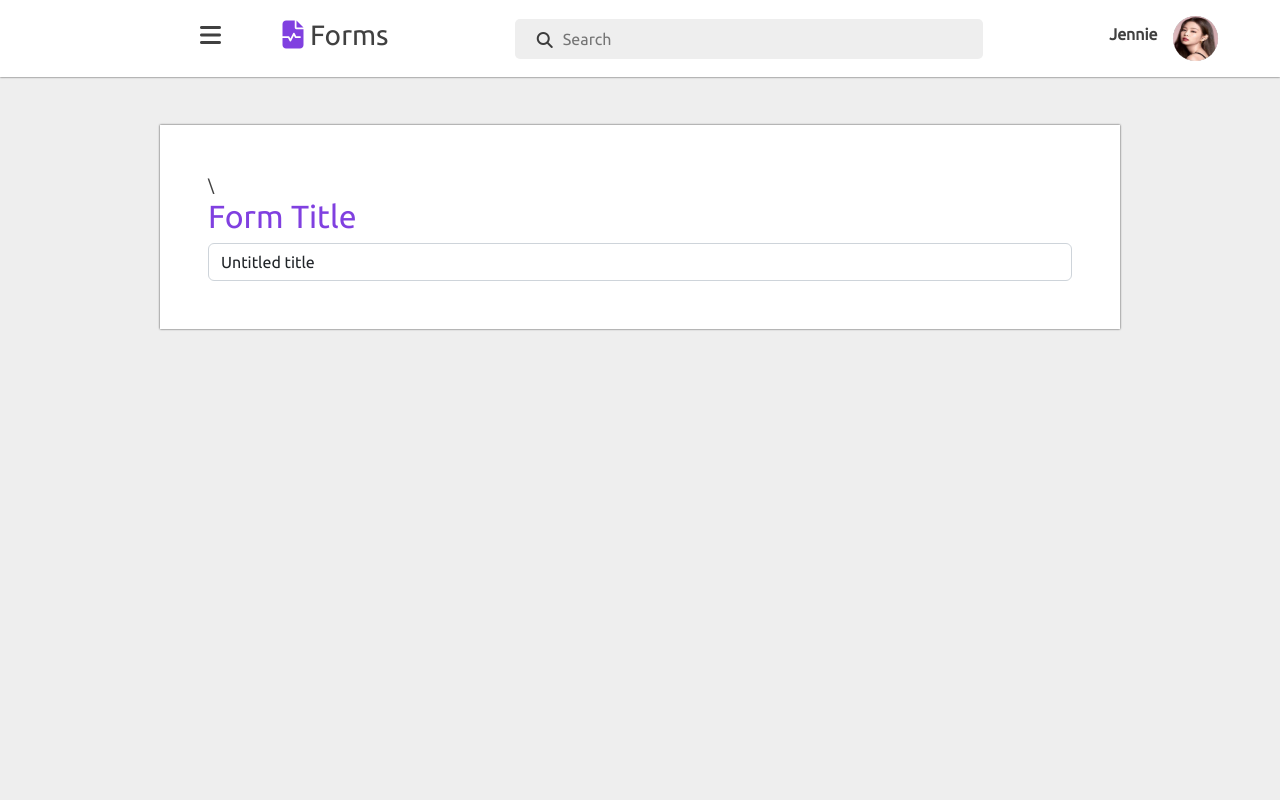
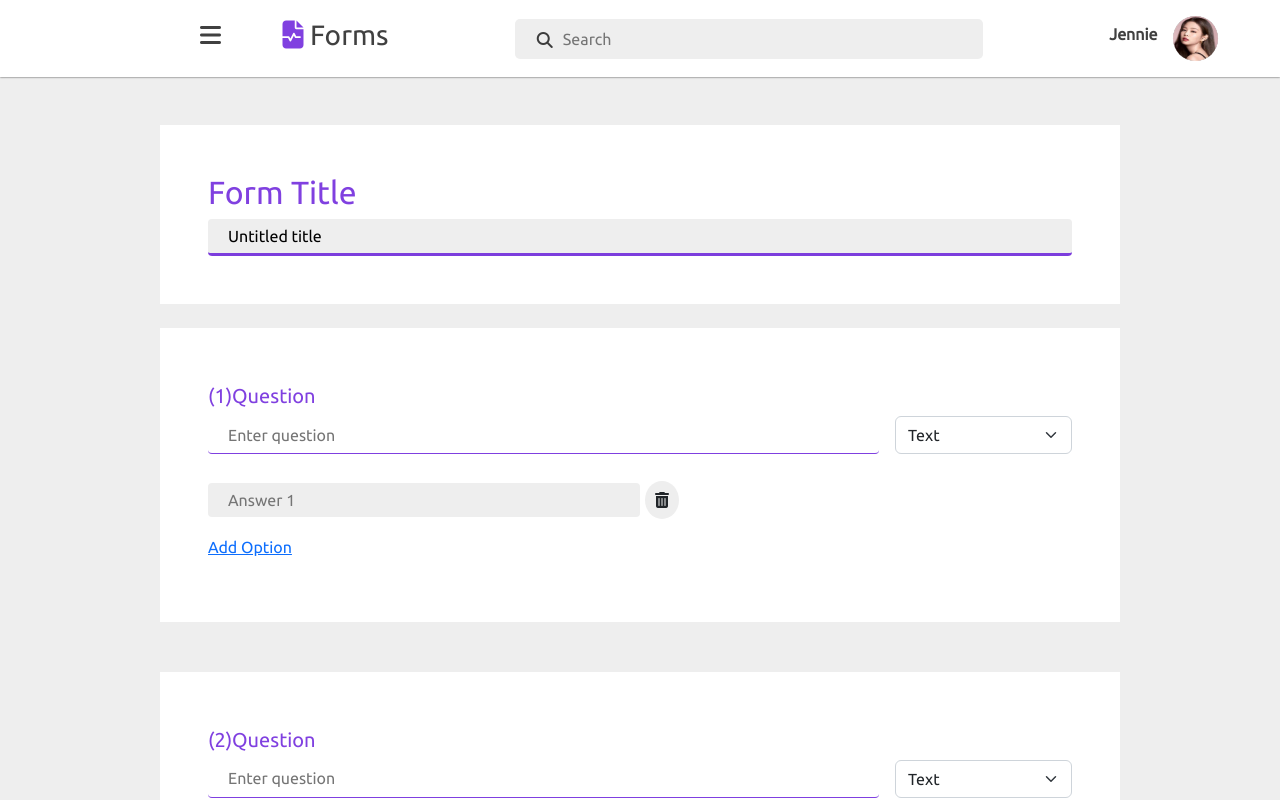
Before and after one commit to myominhtoo/custom_form, a Vue app in the folder form_views/: page /forms/new in a window 1280 px wide. Shown: the top 800 px of the page. Built offline with nearby package versions, Linux system fonts and the light colour scheme.

Commit message:
added view logic for form creating in FormNewPage.vue

```diff
--- a/form_views/src/assets/style/common.css
+++ b/form_views/src/assets/style/common.css
@@ -6,10 +6,15 @@
     font-family: 'Ubuntu', sans-serif
 }
 
+a:hover{
+    cursor: pointer;
+}
+
 :root
 {
     --snow : rgba(255,255,255,1) !important;
     --pale-dk : rgba(0,0,0,0.75) !important;
+    --dk-fade : rgba(0,0,0,0.75) !important;
     --dark : rgba(0,0,0,1) !important;
     --violet : rgba(107, 33, 219 , 0.86) !important;
     --pale : #eee !important;
@@ -202,3 +207,54 @@ body
     outline:none;
     box-shadow:0 0 3px var(--pale-dk);
 }
+
+#form-header
+{
+    background-color: var(--snow);
+}
+
+#form-main #part
+{
+    background:var(--snow);
+    margin-bottom:50px !important;
+}
+
+#form-main input , #form-header input
+{
+    border: none;
+    /* background: var(--pale); */
+    padding:5px 20px;
+    border-radius: 4px;
+    border-bottom: 1.5px solid var(--violet);
+    transition: 0.3s all;
+}
+
+#form-main input:focus , #form-header input
+{
+    outline:none;
+    background: var(--pale);
+    border-bottom: 3px solid var(--violet);
+}
+
+#form-main #part #part-answer
+{
+    border: none !important;
+    color:var(--dark-fade) !important;
+    margin:5px 0;
+    width:50%;
+    background-color: var(--pale);
+}
+
+#form-main #part #part-answer:focus
+{
+    outline: none !important;
+    border: none !important;
+}
+
+#answer-del-btn
+{
+    margin-left:5px;
+    padding:10px;
+    border-radius: 50%;
+    background: var(--pale);
+}
--- /dev/null
+++ b/form_views/src/components/Footer.vue
@@ -0,0 +1,3 @@
+<template>
+    <h1>footer</h1>
+</template>
--- a/form_views/src/pages/FormNewPage.vue
+++ b/form_views/src/pages/FormNewPage.vue
@@ -1,18 +1,55 @@
 <template>
-   <main class="w-auto h-auto">
+   <main class="w-auto">
         <Navbar/>
 
         <div id="main" class="w-75 mx-auto my-5" style="height:300px;">
-            <header id="form-header" class="bg-snow py-5 px-5">\
+            <header id="form-header" class="py-5 px-5">
                 <h2 class="h2 violet">Form Title</h2>
-                <input type="text" v-model="formData.title" class="form-control mx-auto">
+                <input type="text"
+                  v-model="formData.title"
+                  class="w-100 mx-auto"
+                  placeholder="Enter form's title "/>
             </header>
 
-            <main id="form-main">
-                <div id="part" class="py-5 px-5">
+            <main id="form-main" class="my-4">
+                <div v-for="part,index in formData.parts" :key="part.id" id="part" class="py-5 px-5">
+                    <h4 class="h5 violet my-2">({{ index + 1 }})Question</h4>
+                    <div class="w-100 mx-auto d-flex gap-3">
+                        <input
+                         type="text"
+                         v-model="part.title"
+                         class="w-100 mx-auto"
+                         placeholder="Enter question "/>
 
+                         <select v-model="part.type" class="form-select w-25 text-capitalize">
+                            <option disabled selected >Choose type for question</option>
+                            <option v-for="partType in partTypes" :key="partType.id" :value="partType.id">{{ partType.name }}</option>
+                         </select>
+                    </div>
+                    <br/>
+                    <div id="part-answers" class="d-flex flex-column gap-3">
+                        <div
+                          v-for="answer,idx in part.answers"
+                          :key="idx"
+                          class="w-auto">
+                            <input
+                             v-model="answer.value"
+                             type="text"
+                             id="part-answer"
+                             :placeholder="'Answer '+(idx+1)" />
+                            <!-- index is from parent , idx is child -->
+                            <span
+                              @click="handleDeleteAnswer( index , idx )"
+                              id="answer-del-btn"><i class="fa-solid fa-trash-can"></i></span>
+                        </div>
+                    </div>
+                    <a
+                     v-if="part.answers.length < 4 "
+                     @click="handleAddOption( index )" class="h6 d-block my-3" >Add Option</a>
                 </div>
             </main>
+            <br/>
+            <br/>
         </div>
    </main>
 </template>
@@ -20,24 +57,75 @@
 <script setup >
 import Navbar from '../components/Navbar.vue';
 import Control from '../components/creation/Control.vue';
-import { onMounted, reactive } from "@vue/runtime-core";
+import { onMounted, reactive , ref } from "@vue/runtime-core";
+import axios from 'axios';
 
 onMounted(() => {
     document.title = "New | Forms";
 });
+
+const partTypes = ref([
+    {
+        id : 1,
+        name : "text"
+    },
+    {
+        id : 2,
+        name : "radio"
+    },
+    {
+        id : 3,
+        name : "checkbox"
+    }
+]);
 
 const formData = reactive({
     title : "Untitled title",
     parts : [
         {
             id : 1,
-            type : "text",
+            type : 1,
             title : "",
-            answers : [],
+            answers : [ {
+                id : 1,
+                value : "",
+            } ],
+            key : "",
+        },
+        {
+            id : 2,
+            type : 1,
+            title : "",
+            answers : [ {
+                // id : 1,
+                value : "",
+            } ],
             key : "",
         }
     ]
 });
 
+const handleAddOption = ( target ) => {
+
+    let prevAnswers = formData.parts[target].answers;
+
+    if( prevAnswers.length < 4 ){
+        formData.parts[target].answers.push({
+            // id : prevAnswers.length + 1,
+            value : "",
+        });
+    }
+}
+
+const handleDeleteAnswer = ( questionIdx , answerIdx ) => {
+
+    formData.parts[questionIdx].answers.splice( answerIdx , 1 );
+
+}
+
+onMounted(() => {
+
+});
+
 
 </script>
```
